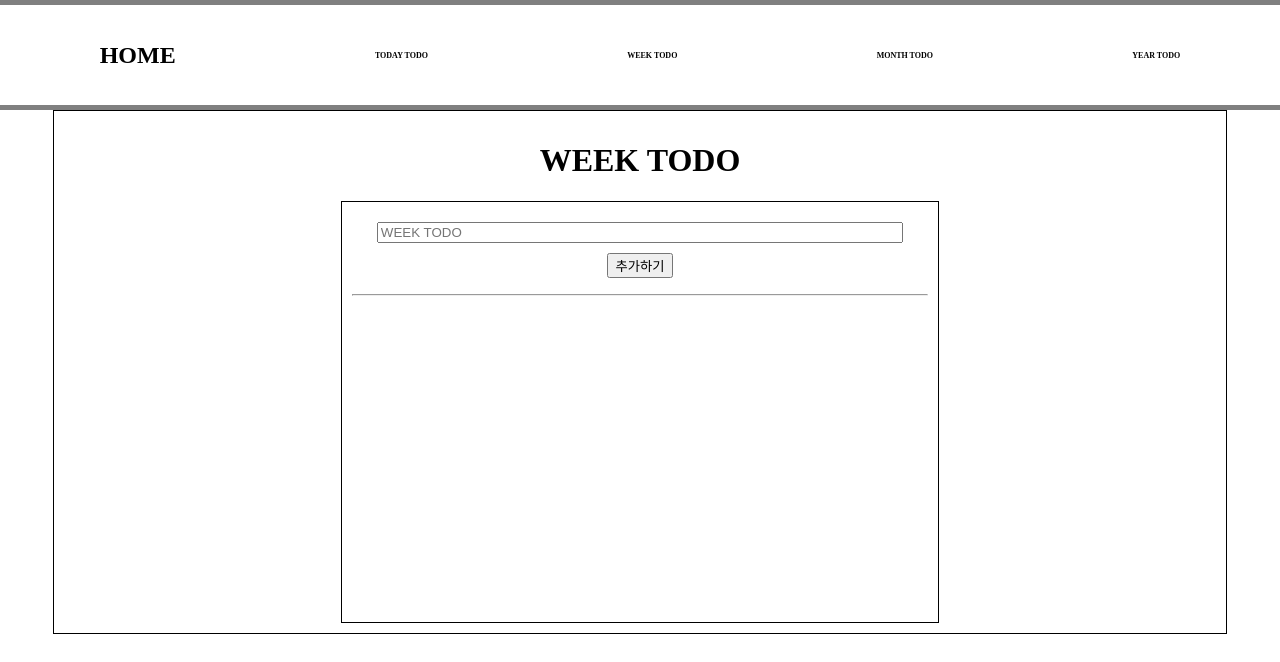
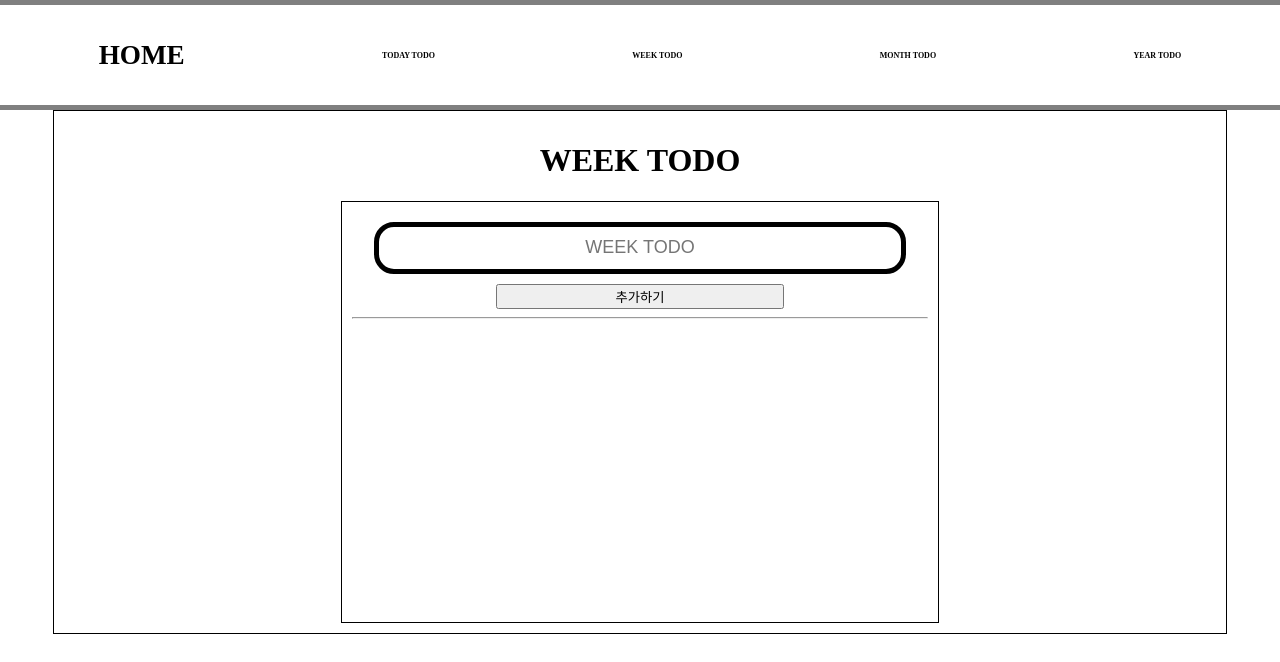
Before and after one commit to BobbyKJH/mytodolist, a React (Create React App) app: page /week in a window 1280 px wide. Shown: the top 662 px of the page. Built offline with nearby package versions, Linux system fonts and the light colour scheme.

Commit message:
feat : todolist input-bar size up

```diff
--- a/src/components/Nav.module.css
+++ b/src/components/Nav.module.css
@@ -24,13 +24,13 @@ body {
 }
 /* Home */
 .title {
-  font-size: 150%;
+  font-size: 170%;
   color: black;
   transition: 1s;
 }
 .title:hover {
   font-size: 200%;
-  color: aqua;
+  color: rgb(0, 0, 0, 0.5);
 }
 /* Todo List */
 .content {
--- a/src/components/TodoList.jsx
+++ b/src/components/TodoList.jsx
@@ -30,8 +30,10 @@ function TodoList({ name, todo }) {
           value={toDo}
           className={styles.input}
         />
-        <button onClick={onChangeSubmit}>추가하기</button>
-        <p>{toDo}</p>
+        <button onClick={onChangeSubmit} className={styles.btn}>
+          추가하기
+        </button>
+
         <hr />
         {toDos.map((todo) => (
           <ul className={styles.list}>{todo}</ul>
--- a/src/components/TodoList.module.css
+++ b/src/components/TodoList.module.css
@@ -14,12 +14,23 @@
   width: 50%;
   height: 400px;
 }
+
 /* todo 입력창 */
 .input {
   display: block;
   margin: 10px auto;
   width: 90%;
+  height: 10%;
+  text-align: center;
+  font-size: large;
+  border: 5px solid black;
+  border-radius: 20px;
+}
+/* 버튼 */
+.btn {
+  width: 50%;
 }
 .list {
   text-decoration: none;
+  padding: 0%;
 }
```
